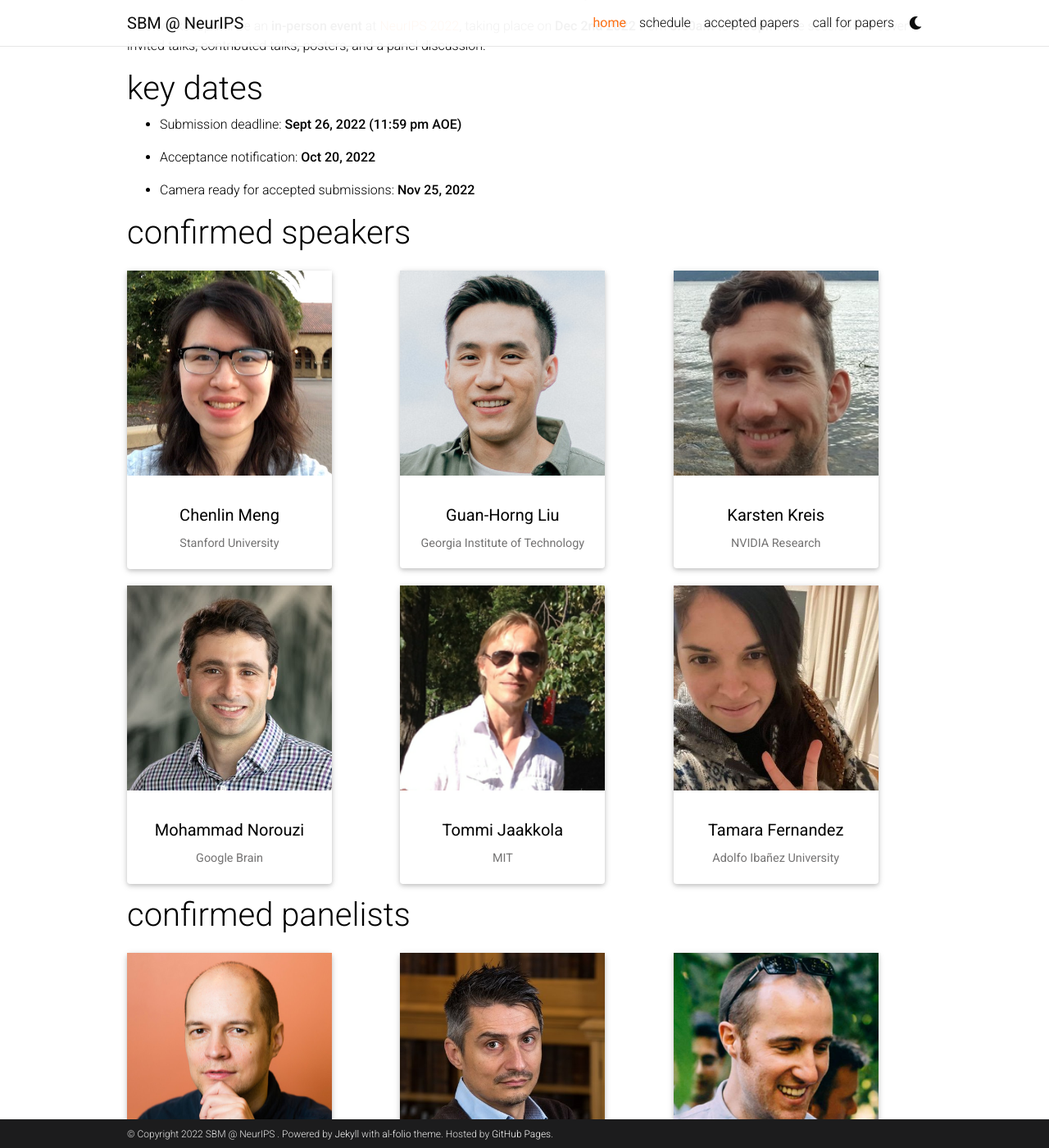
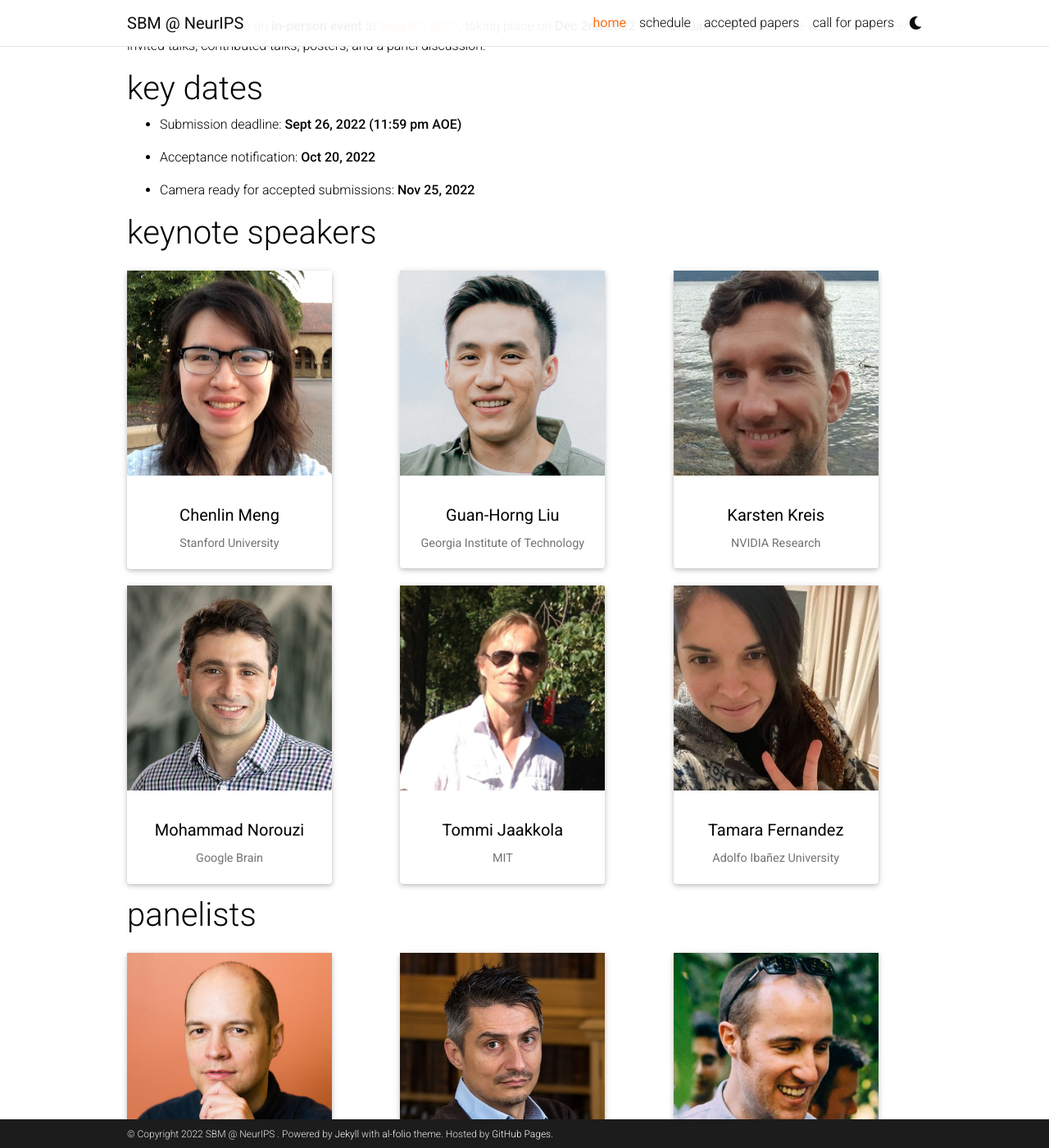
Before and after one commit to score-based-methods-workshop/score-based-methods-workshop.github.io, a Jekyll site: the page built from _pages/home.md, in a window 1280 px wide and 1400 px high, scrolled down 870 px. Shown: the whole window at 82% size. Built offline with Jekyll 4.4.1, drawn with Linux system fonts in a browser that asks for light colours; full-size pictures stand in for the smaller copies a plugin makes; comment, search, counter and statistics services are not loaded; a style sheet for code colours, icons or effects is not loaded; some of the changed text lies outside the part shown.

Commit message:
update home

```diff
--- a/_pages/home.md
+++ b/_pages/home.md
@@ -29,7 +29,7 @@
 
 * Camera ready for accepted submissions: **Nov 25, 2022**
 
-# confirmed speakers
+# keynote speakers
   <div class="row projects pt-1 pb-1">
       <div class="col-sm-4">
           {% include people.html name="Chenlin Meng" affiliation="Stanford University" url="https://chenlin9.github.io/" img="/assets/img/people/chenlin.png" %}
@@ -53,7 +53,7 @@
   </div>
 
 
-# confirmed panelists
+# panelists
   <div class="row projects pt-1 pb-1">
       <div class="col-sm-4">
           {% include people.html name="Aapo Hyvärinen" affiliation="University of Helsinki" url="https://www.cs.helsinki.fi/u/ahyvarin/" img="/assets/img/people/aapo.jpeg" %}
```
Also changed, not shown: other parts of _pages/home.md (+4 -2 lines).
